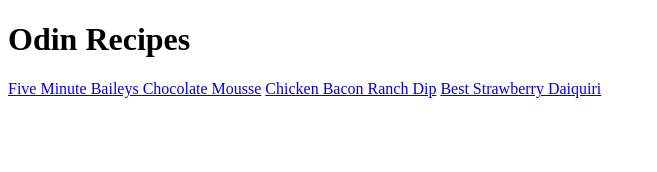
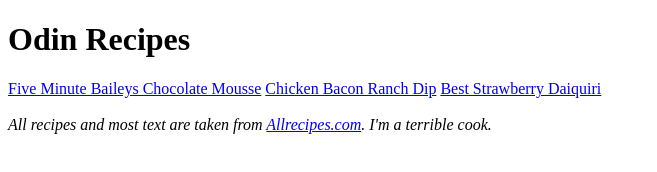
Before and after one commit to lala-laura/odin-recipes, a plain HTML site: page index.html in a window 1280 px wide. Shown: the whole page, without its empty margins (0-657 px from the left). Drawn offline with Linux system fonts and the light colour scheme.

Commit message:
Added footer to each page

```diff
--- a/index.html
+++ b/index.html
@@ -11,5 +11,10 @@
     <a href="recipes/chocolate-mousse.html">Five Minute Baileys Chocolate Mousse</a>
     <a href="recipes/cbr-dip.html">Chicken Bacon Ranch Dip</a>
     <a href="recipes/strawberry-daiquiri.html">Best Strawberry Daiquiri</a>
+<br><br>
+    <footer>
+   <em> All recipes and most text are taken from <a href="https://www.allrecipes.com/">Allrecipes.com</a>. I'm a terrible cook.</em>
+
+</footer>
 </body>
 </html>
```
Also changed, not shown: recipes/cbr-dip.html (+5 -0 lines), recipes/chocolate-mousse.html (+7 -2 lines), recipes/strawberry-daiquiri.html (+4 -0 lines).
